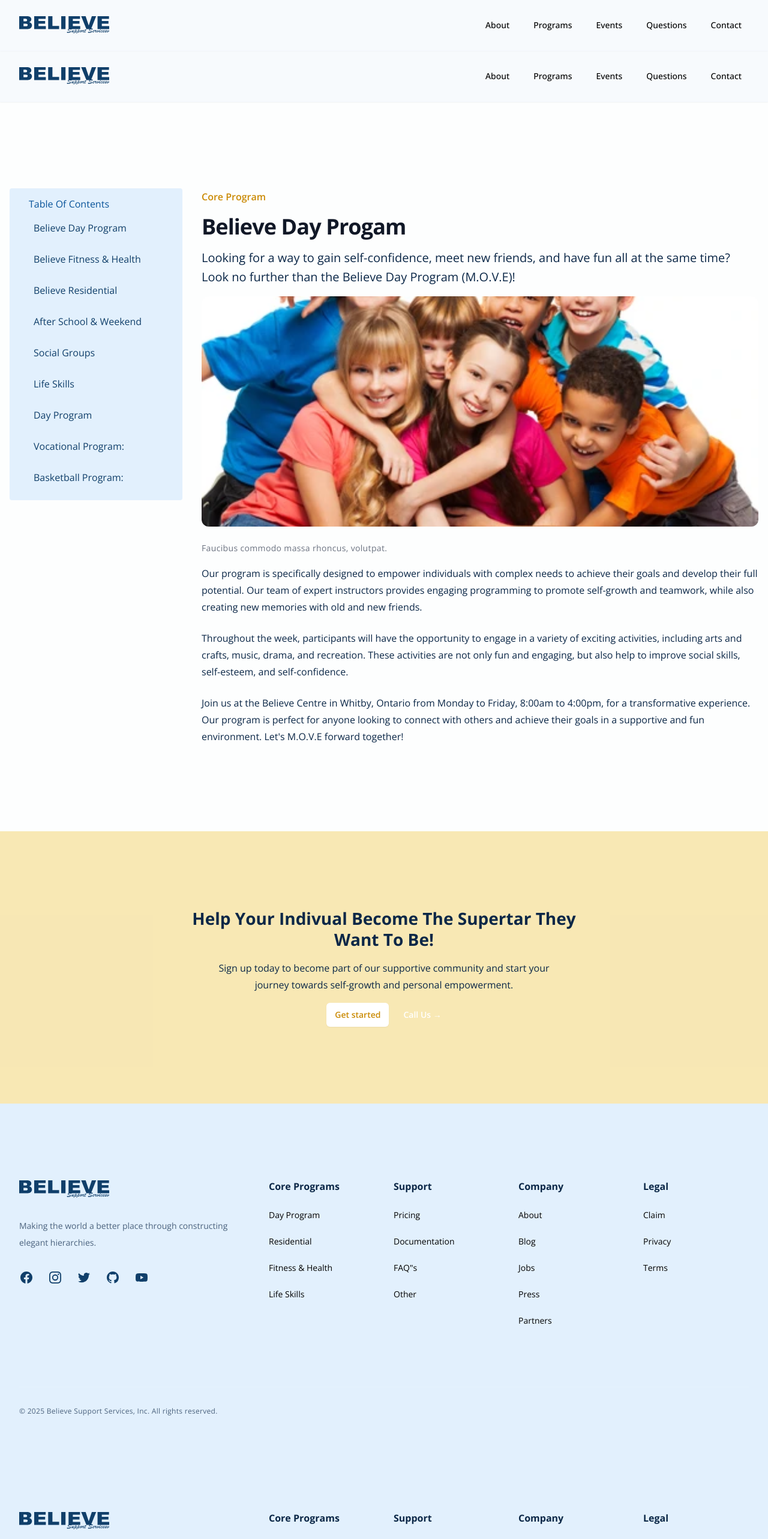
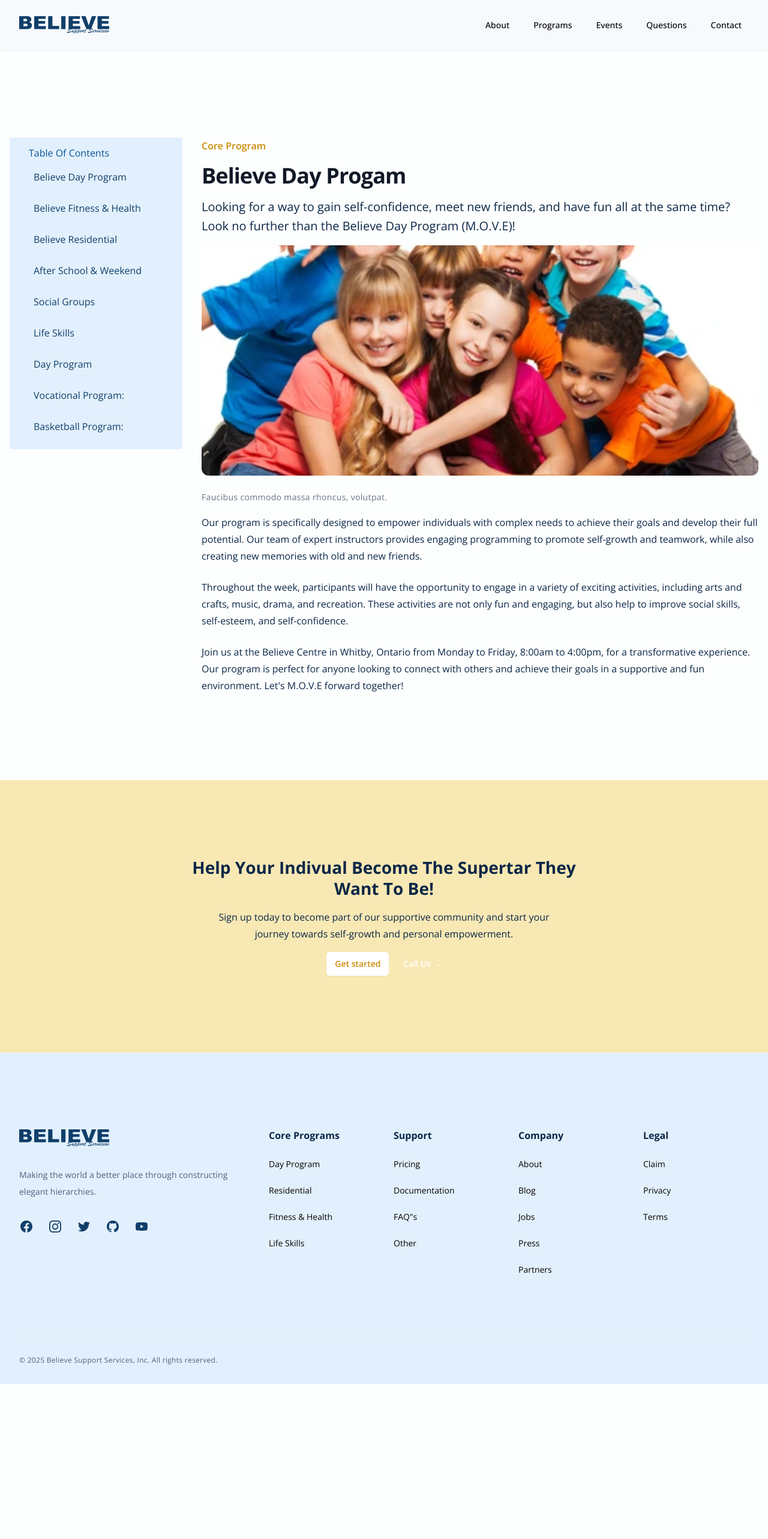
Before and after one commit to Justin-Bento/believe-support-services, a Next.js app: page /programs/day-program in a window 1280 px wide. Shown: the top 2566 px of the page at 60% size. After the commit the page ends 2308 px from the top, so only its background shows below. Built offline with nearby package versions, Linux system fonts and the light colour scheme.

Commit message:
Removed header and fotter components as it's applied gobally.

```diff
--- a/src/pages/programs/[slug].tsx
+++ b/src/pages/programs/[slug].tsx
@@ -12,7 +12,6 @@ export default function ProgramSlug() {
       <Head>
         <title>Program</title>
       </Head>
-      <Appbar />
       <main className="py-32">
         <div className="container grid gap-8 p-4 mx-auto lg:grid-cols-4">
           <div className="grid-cols-1 ">
@@ -24,7 +23,6 @@ export default function ProgramSlug() {
         </div>
       </main>
       <SignUpToProgram />
-      <Footer />
     </>
   );
 }
@@ -67,8 +65,9 @@ function TableOfContents({ programs }: TableOfContentsProps) {
           <ul
             role="list"
             aria-label="Table of Contents"
-            className={`${showList ? "block" : "hidden"
-              } lg:block flex flex-col items-start space-y-2`}
+            className={`${
+              showList ? "block" : "hidden"
+            } lg:block flex flex-col items-start space-y-2`}
           >
             {programs.map((program) => (
               <li
@@ -151,7 +150,8 @@ function SignUpToProgram() {
             Help your Indivual Become The Supertar They Want To Be!
           </h2>
           <p className="max-w-xl mx-auto body-large">
-            Sign up today to become part of our supportive community and start your journey towards self-growth and personal empowerment.
+            Sign up today to become part of our supportive community and start
+            your journey towards self-growth and personal empowerment.
           </p>
           <div className="flex items-center justify-center mt-10 gap-x-6">
             <Link
@@ -160,12 +160,15 @@ function SignUpToProgram() {
             >
               Get started
             </Link>
-            <Link href="#" className="text-sm font-semibold leading-6 text-white">
+            <Link
+              href="#"
+              className="text-sm font-semibold leading-6 text-white"
+            >
               Call Us <span aria-hidden="true">→</span>
             </Link>
           </div>
         </div>
       </div>
     </div>
-  )
+  );
 }
```
